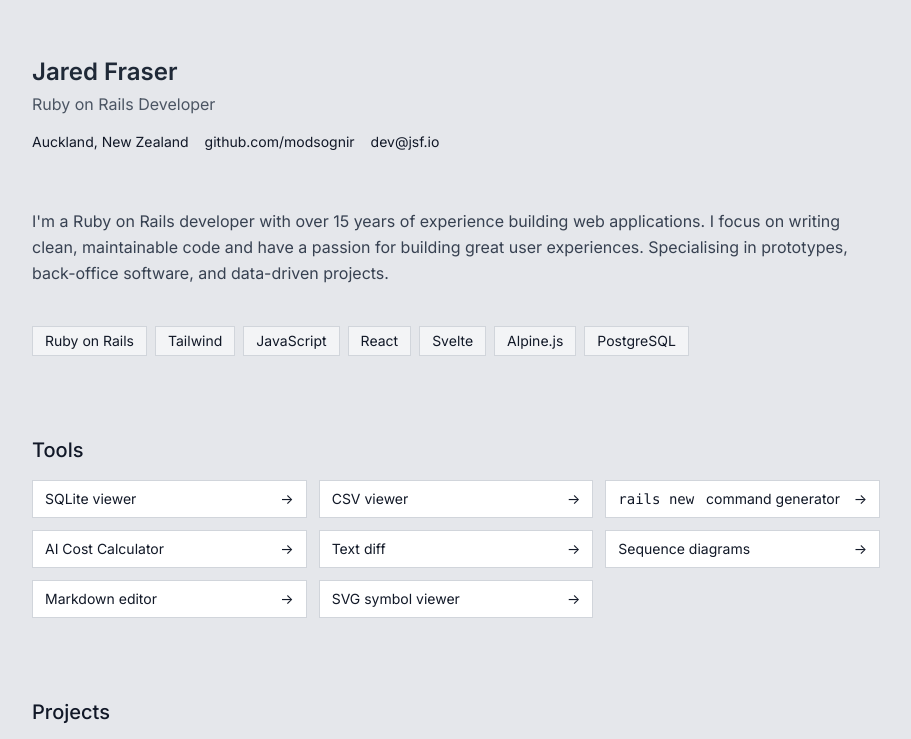
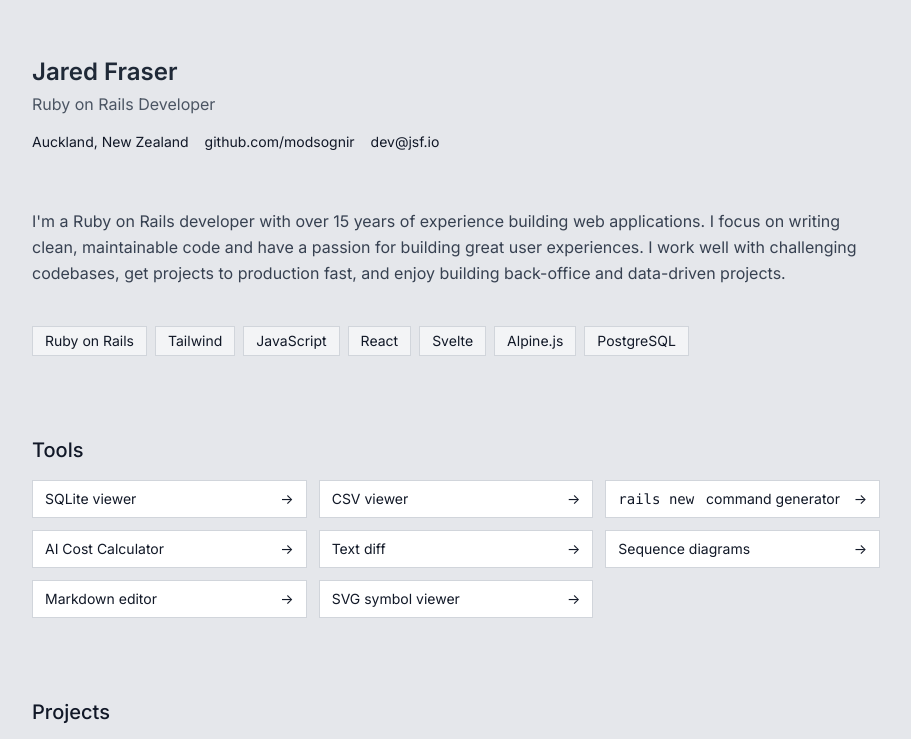
Before and after one commit to modsognir/modsognir.github.io, a plain HTML site: page index.html in a window 1280 px wide. Shown: the top 739 px of the page, without its empty margins (184-1095 px from the left). Drawn offline with nearby package versions, Linux system fonts and the light colour scheme.

Commit message:
Update index.html

```diff
--- a/index.html
+++ b/index.html
@@ -34,7 +34,7 @@
         <div class="p-6 pt-0">
             <p class="text-gray-700 leading-relaxed pb-10">
                 I'm a Ruby on Rails developer with over 15 years of experience building web applications. I focus on writing clean, maintainable code and have a passion for building great user experiences.
-                Specialising in prototypes, back-office software, and data-driven projects.
+                I work well with challenging codebases, get projects to production fast, and enjoy building back-office and data-driven projects.
             </p>
             <div class="flex flex-wrap gap-2">
                 <span class="px-3 py-1 bg-gray-100 border border-gray-300 text-sm">Ruby on Rails</span>
```
